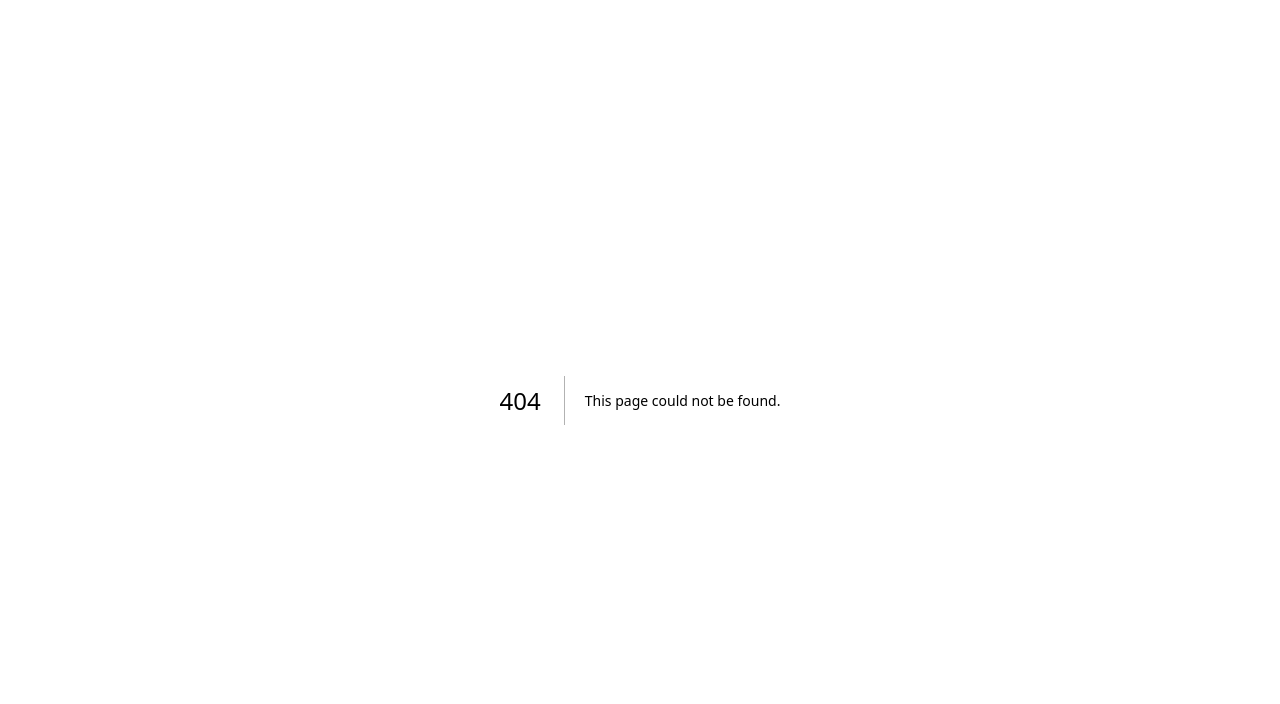
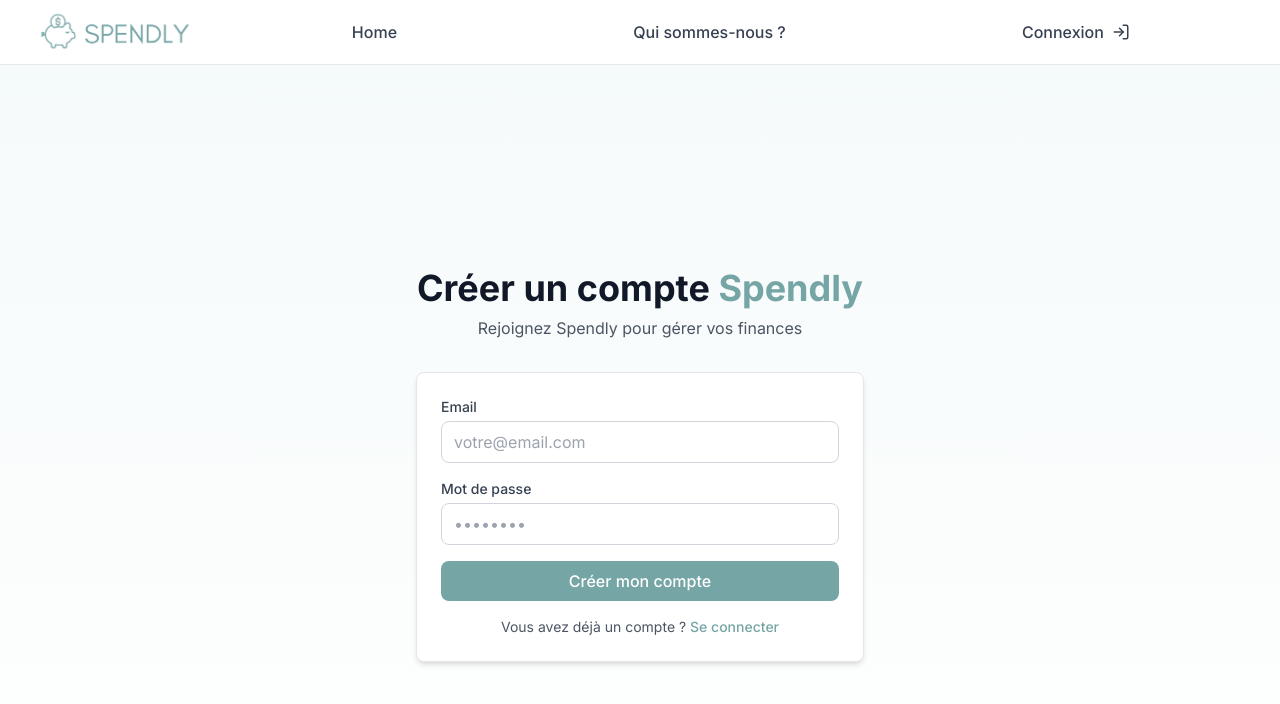
Before and after one commit to Baptibest/Spendly, a Next.js app: page /signup in a window 1280 px wide. Before the commit this address had no page. Shown: the top 704 px of the page. Built offline with nearby package versions, Linux system fonts and the light colour scheme.

Commit message:
Add signup page for user registration

```diff
--- a/app/login/page.tsx
+++ b/app/login/page.tsx
@@ -86,16 +86,12 @@ export default function LoginPage() {
             </Button>
 
             <div className="text-center">
-              <p className="text-sm text-gray-600">
+              <div className="mt-4 text-center text-sm text-gray-600">
                 Pas encore de compte ?{' '}
-                <button
-                  type="button"
-                  onClick={handleLogin}
-                  className="text-primary-600 hover:text-primary-700 font-medium"
-                >
+                <a href="/signup" className="text-primary-600 hover:underline font-medium">
                   Créer un compte
-                </button>
-              </p>
+                </a>
+              </div>
             </div>
           </form>
         </Card>
--- /dev/null
+++ b/app/signup/layout.tsx
@@ -0,0 +1,10 @@
+import PublicNavbar from '@/components/layout/PublicNavbar';
+
+export default function SignupLayout({ children }: { children: React.ReactNode }) {
+  return (
+    <>
+      <PublicNavbar />
+      {children}
+    </>
+  );
+}
--- /dev/null
+++ b/app/signup/page.tsx
@@ -0,0 +1,87 @@
+'use client';
+
+import { useState } from 'react';
+import { useRouter } from 'next/navigation';
+import Button from '@/components/ui/Button';
+import Input from '@/components/ui/Input';
+import Card from '@/components/ui/Card';
+
+export default function SignupPage() {
+  const router = useRouter();
+  const [email, setEmail] = useState('');
+  const [password, setPassword] = useState('');
+
+  const handleSignup = async (e: React.FormEvent) => {
+    e.preventDefault();
+
+    try {
+      const response = await fetch('/api/auth/signup', {
+        method: 'POST',
+        headers: {
+          'Content-Type': 'application/json',
+        },
+        body: JSON.stringify({ email, password }),
+      });
+
+      const data = await response.json();
+
+      if (data.success) {
+        alert('Compte créé avec succès ! Vous pouvez maintenant vous connecter.');
+        router.push('/login');
+      } else {
+        alert(data.error || 'Erreur lors de la création du compte');
+      }
+    } catch (error) {
+      console.error('Erreur signup:', error);
+      alert('Erreur lors de la création du compte');
+    }
+  };
+
+  return (
+    <div className="min-h-screen bg-gradient-to-b from-primary-50 to-white flex items-center justify-center px-4">
+      <div className="max-w-md w-full">
+        <div className="text-center mb-8">
+          <h1 className="text-4xl font-bold text-gray-900 mb-2">
+            Créer un compte <span className="text-primary-600">Spendly</span>
+          </h1>
+          <p className="text-gray-600">
+            Rejoignez Spendly pour gérer vos finances
+          </p>
+        </div>
+
+        <Card>
+          <form onSubmit={handleSignup} className="space-y-4">
+            <Input
+              label="Email"
+              type="email"
+              value={email}
+              onChange={(e) => setEmail(e.target.value)}
+              placeholder="votre@email.com"
+              required
+            />
+
+            <Input
+              label="Mot de passe"
+              type="password"
+              value={password}
+              onChange={(e) => setPassword(e.target.value)}
+              placeholder="••••••••"
+              required
+            />
+
+            <Button type="submit" className="w-full">
+              Créer mon compte
+            </Button>
+          </form>
+
+          <div className="mt-4 text-center text-sm text-gray-600">
+            Vous avez déjà un compte ?{' '}
+            <a href="/login" className="text-primary-600 hover:underline font-medium">
+              Se connecter
+            </a>
+          </div>
+        </Card>
+      </div>
+    </div>
+  );
+}
```
Also changed, not shown: 1 other file (tests, documents, lock files or other folders).
